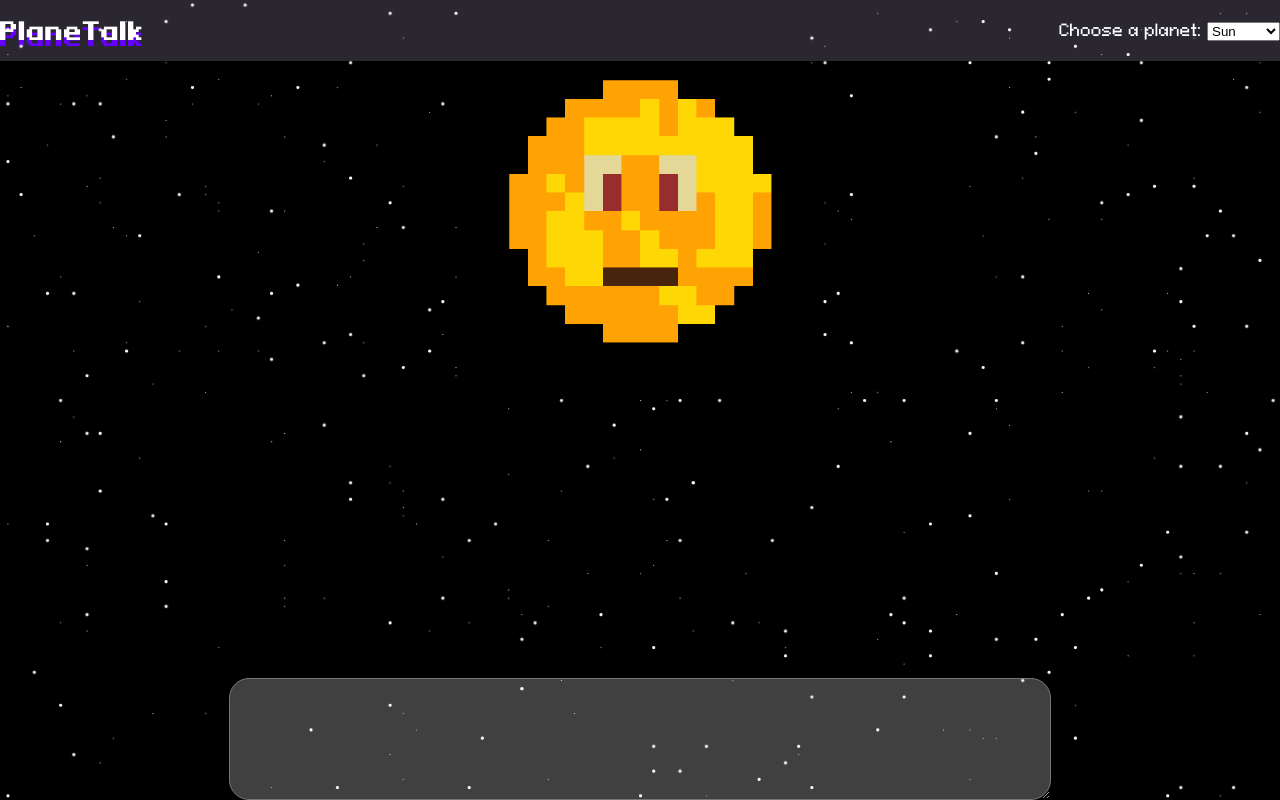
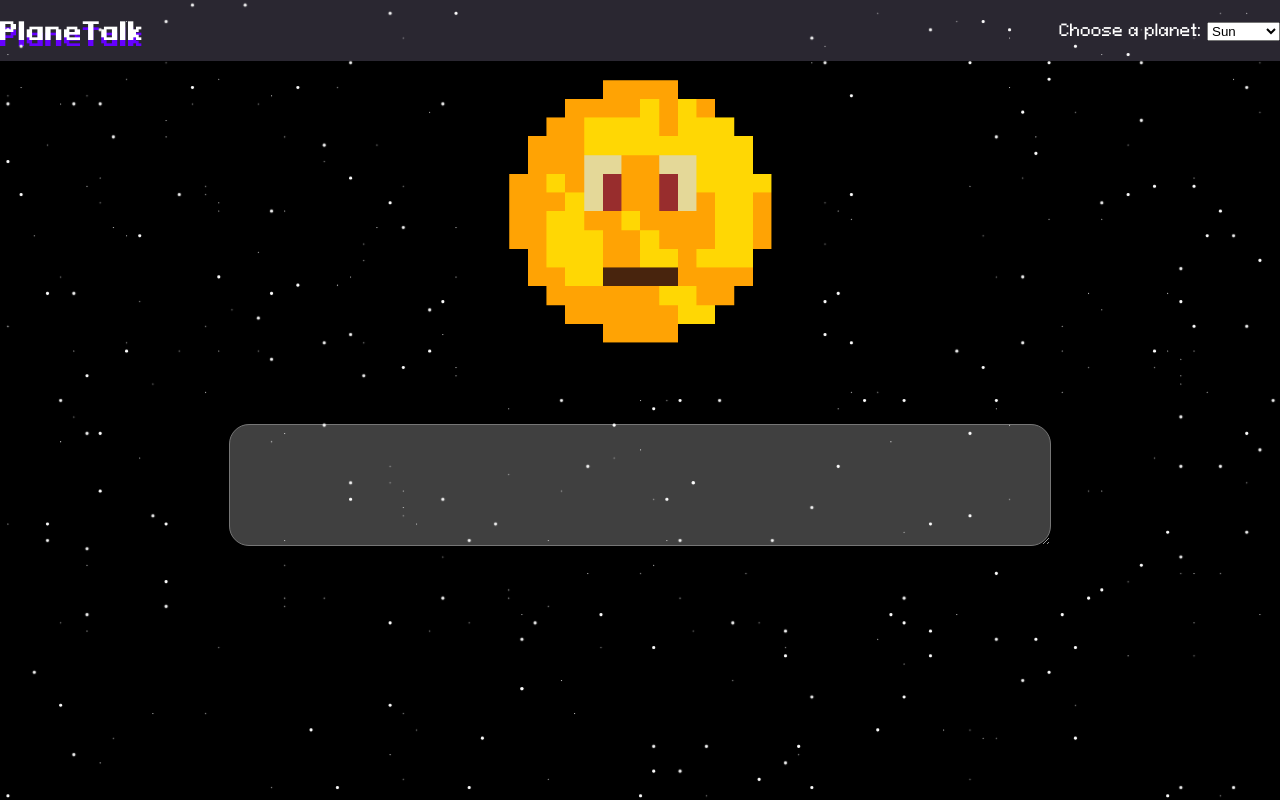
Before and after one commit to JakeNauman/HackUIowa-2023-Project, a React (Create React App) app in the folder Planetalk/reactside/: page / in a window 1280 px wide. Built offline with nearby package versions, Linux system fonts and the light colour scheme; no server answers.

Commit message:
working animation finally and talking adjustments

```diff
--- a/Planetalk/reactside/src/App.css
+++ b/Planetalk/reactside/src/App.css
@@ -36,7 +36,7 @@ animation: zoom 16s alternate infinite;
 }
 
 .responsebox {
-  width: 600px; /* Adjust the width as needed */
+  width: 75%; /* Adjust the width as needed */
   height: auto; /* Adjust the height as needed */
   padding: 10px;
   outline: none; /* Remove the default focus outline */
@@ -46,6 +46,7 @@ animation: zoom 16s alternate infinite;
   font-family: "Pixeloid";
   font-weight: normal;
   font-size: 1.5rem;
+  overflow-y: auto;
 }
 
 .topnav {
--- a/Planetalk/reactside/src/App.js
+++ b/Planetalk/reactside/src/App.js
@@ -163,7 +163,7 @@ function App() {
       setResponse(stringResponse.substring(0, i));
       i++;
       if (i > stringResponse.length) {
-        clearInterval(interval);
+        clearInterval(intervalId);
         changeAnimation(false);
         setCompletedText(true);
       }
@@ -186,6 +186,7 @@ function App() {
   function getData(val)//Gets data from user input text and sets it
   {
     // set response to loading while waiting for response
+    clearInterval(intervalId);
     setResponse("Loading...")
     axios.post('http://localhost:8000/gptresponse/', {
       message: val.target.value,
@@ -292,9 +293,8 @@ function App() {
         alt="Example GIF"
       />
 
-      <div className="responsebox">{planetResponse}</div>
-
-      <div /* user textbox at the bottom */ style={{ display: "flex", flexDirection: "column", alignItems: "center", justifyContent: "flex-end", bottom: "0", position: "absolute" }}>
+      <div /* all text */ style={{ display: "flex", flexDirection: "column", alignItems: "center", justifyContent: "flex-end", bottom: "0", position: "relative" }}>
+        <div className="responsebox">{planetResponse}</div>
         <h1 className="white-text">{data}</h1>
         <textarea className="inputbox white-text" autoFocus onKeyDown={handleKeyDown} style={{ width: "800px", height: "100px", fontSize: "32px", textAlign: "center", lineHeight: "40px" }} rows="3"></textarea>
       </div>
```
